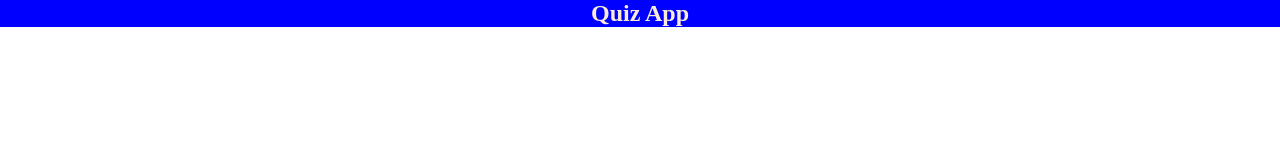
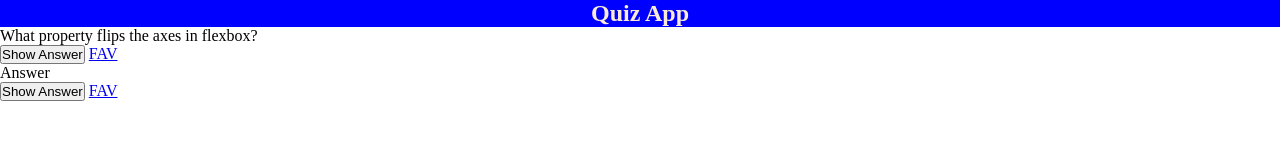
Before and after one commit to TuncAlt/Quiz-App, a plain HTML site: page index.html in a window 1280 px wide. Drawn offline with Linux system fonts and the light colour scheme.

Commit message:
add q&a cards in html

```diff
--- a/index.html
+++ b/index.html
@@ -11,5 +11,19 @@
     <section class="title">
       <h1 class="app-title">Quiz App</h1>
     </section>
+    <article class="question-card-1">
+      <div class="question-box">
+        <p class="question-1">What property flips the axes in flexbox?</p>
+        <button class="show-answer" type="button">Show Answer</button>
+        <a href="#bookmark">FAV</a>
+      </div>
+    </article>
+    <article class="answer-card-1">
+      <div class="answer-box">
+        <p class="anwswer-1">Answer</p>
+        <button class="show-answer" type="button">Show Answer</button>
+        <a href="#bookmark">FAV</a>
+      </div>
+    </article>
   </body>
 </html>
```
